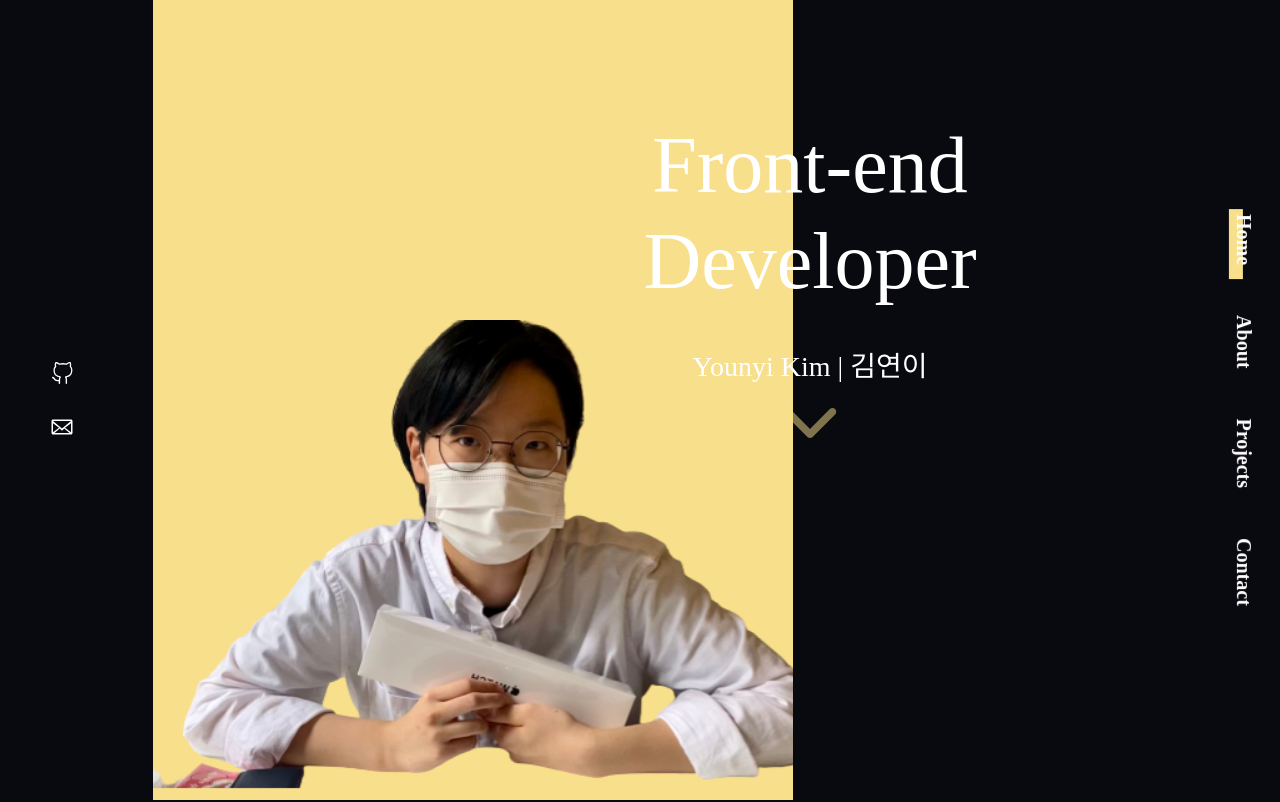
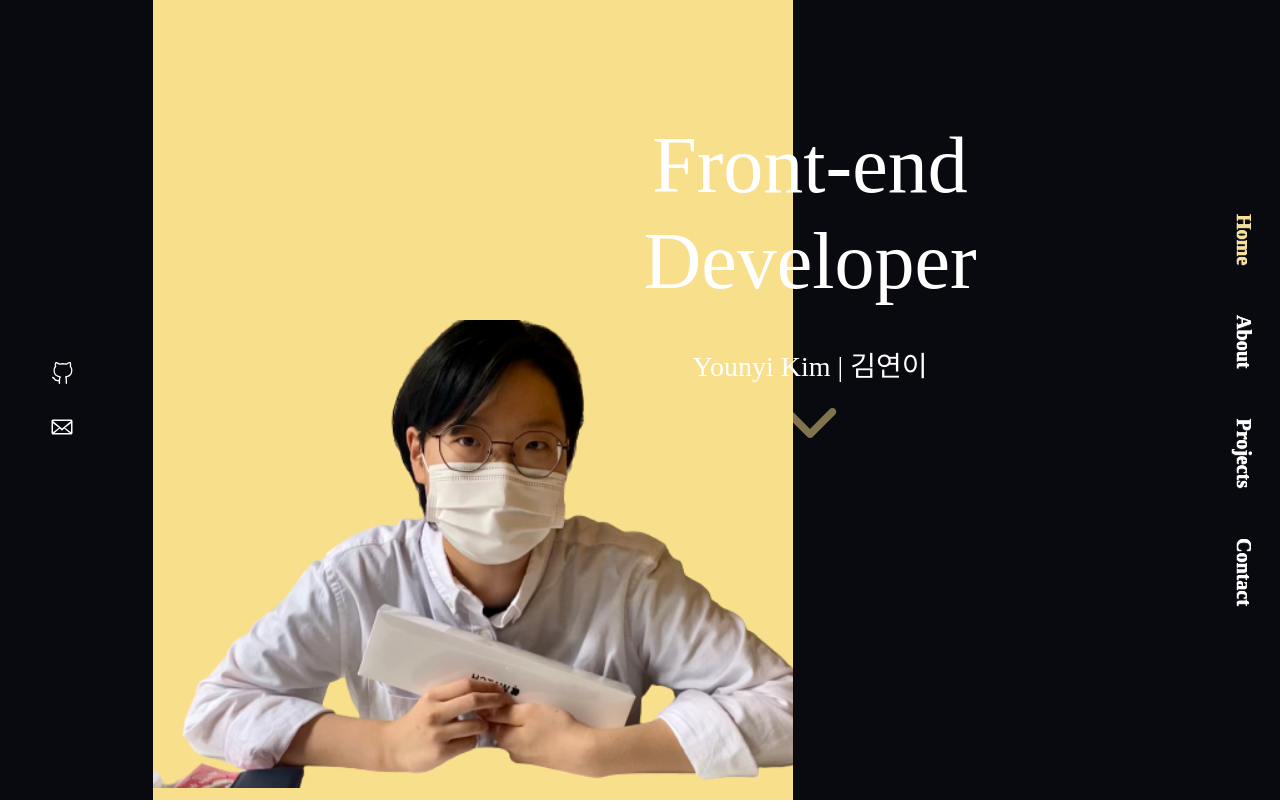
Before and after one commit to younyikim/portfolio, a React (Create React App) app: page / in a window 1280 px wide. Shown: the top 802 px of the page. Built offline with nearby package versions, Linux system fonts and the light colour scheme; a web font is replaced by a local one.

Commit message:
:tada: feat : 스크롤 nav 구현

```diff
--- a/src/App.jsx
+++ b/src/App.jsx
@@ -1,3 +1,4 @@
+import MainPage from 'pages/MainPage';
 import GlobalStyle from 'styles/globalStyle';
 import Router from './router';
 
@@ -5,7 +6,7 @@ function App() {
   return (
     <>
       <GlobalStyle />
-      <Router />
+      <MainPage />
     </>
   );
 }
--- a/src/components/About.jsx
+++ b/src/components/About.jsx
@@ -8,10 +8,13 @@ import { ReactComponent as GitLogo } from 'assets/git.svg';
 import { ReactComponent as JSLogo } from 'assets/js.svg';
 import { ReactComponent as JavaLogo } from 'assets/java.svg';
 import Progress from './Progress';
+import { useRef } from 'react';
 
 const MainBody = () => {
+  const aboutRef = useRef();
+
   return (
-    <StyledWrapper>
+    <StyledWrapper ref={aboutRef}>
       <Fade left>
         <StyledLeft>
           <div>
@@ -80,7 +83,7 @@ const StyledWrapper = styled.section`
   align-items: center;
   justify-content: center;
   width: 100%;
-  height: 100%;
+  height: 100vh;
   background-color: #090910;
 `;
 
--- a/src/components/MainBody.jsx
+++ b/src/components/MainBody.jsx
@@ -5,8 +5,10 @@ import mainImg from 'assets/main_remove.png';
 import { VscGithubAlt } from 'react-icons/vsc';
 import { GoMail } from 'react-icons/go';
 import { IoIosArrowDown } from 'react-icons/io';
+import Nav from './Nav';
 
 const MainBody = () => {
+  const mainRef = useRef();
   const textRef = useRef();
   const bgRef = useRef();
   const textRef2 = useRef();
@@ -25,7 +27,7 @@ const MainBody = () => {
   }, []);
 
   return (
-    <StyledWrapper>
+    <StyledWrapper ref={mainRef}>
       <StyledRightNav>
         <VscGithubAlt size="24" />
         <GoMail size="24" />
@@ -46,6 +48,7 @@ const MainBody = () => {
         <span ref={nameRef}>Younyi Kim | 김연이</span>
         <IoIosArrowDown />
       </StyledDesc>
+      <Nav location={mainRef.current} />
     </StyledWrapper>
   );
 };
@@ -58,7 +61,7 @@ const StyledWrapper = styled.section`
   align-items: center;
   justify-content: center;
   width: 100%;
-  height: 100%;
+  height: 100vh;
 
   & > svg {
     color: white;
--- a/src/components/Nav.jsx
+++ b/src/components/Nav.jsx
@@ -1,35 +1,28 @@
-import { useEffect, useRef } from 'react';
 import styled from 'styled-components';
 
-const Nav = () => {
-  useEffect(() => {}, []);
-
+const Nav = ({ scrollIndex }) => {
   return (
     <StyledWrapper>
       <ul>
         <li>
-          <div>
-            <StyledSelect />
+          <Dot num={1} scrollIndex={scrollIndex}>
             Home
-          </div>
+          </Dot>
         </li>
         <li>
-          <div>
-            {/* <StyledSelect /> */}
+          <Dot num={2} scrollIndex={scrollIndex}>
             About
-          </div>
+          </Dot>
         </li>
         <li>
-          <div>
-            {/* <StyledSelect /> */}
+          <Dot num={3} scrollIndex={scrollIndex}>
             Projects
-          </div>
+          </Dot>
         </li>
         <li>
-          <div>
-            {/* <StyledSelect /> */}
+          <Dot num={4} scrollIndex={scrollIndex}>
             Contact
-          </div>
+          </Dot>
         </li>
       </ul>
     </StyledWrapper>
@@ -66,12 +59,10 @@ const StyledWrapper = styled.nav`
   }
 `;
 
-const StyledSelect = styled.div`
-  position: absolute;
-  top: 1.1rem;
-  left: -0.5rem;
-  height: 1.4rem;
-  width: 70px;
-  background-color: #f8df8b;
-  z-index: -1;
+const Dot = styled.div`
+  display: flex;
+  width: 100%;
+  height: 100%;
+
+  color: ${(props) => (props.scrollIndex === props.num ? '#f8df8b' : 'white')};
 `;
--- a/src/pages/MainPage.jsx
+++ b/src/pages/MainPage.jsx
@@ -2,13 +2,105 @@ import MainBody from 'components/MainBody';
 import About from 'components/About';
 import Nav from 'components/Nav';
 import styled from 'styled-components';
+import { useEffect, useRef, useState } from 'react';
 
 const MainPage = () => {
+  const outerRef = useRef();
+  const [scrollIndex, setScrollIndex] = useState(1);
+
+  useEffect(() => {
+    const wheelHandler = (e) => {
+      e.preventDefault();
+
+      const { deltaY } = e;
+      const { scrollTop } = outerRef.current; // 스크롤 윗쪽 끝부분
+      const pageHeight = window.innerHeight;
+
+      if (deltaY > 0) {
+        // 스크롤 내리는 경우
+        if (scrollTop >= 0 && scrollTop < pageHeight) {
+          //now Page 1
+          console.log('page 1');
+          outerRef.current.scroll({
+            top: pageHeight,
+            left: 0,
+            behavior: 'smooth',
+          });
+          setScrollIndex(2);
+        } else if (scrollTop >= pageHeight && scrollTop < pageHeight * 2) {
+          //now Page 2
+          console.log('page 2');
+          outerRef.current.scroll({
+            top: pageHeight * 2,
+            left: 0,
+            behavior: 'smooth',
+          });
+          setScrollIndex(3);
+        } else if (scrollTop >= pageHeight && scrollTop < pageHeight * 3) {
+          //now Page 3
+          console.log('page 3');
+          outerRef.current.scroll({
+            top: pageHeight * 3,
+            left: 0,
+            behavior: 'smooth',
+          });
+          setScrollIndex(4);
+        }
+      } else {
+        // 스크롤 올리는 경우
+        if (scrollTop >= 0 && scrollTop < pageHeight) {
+          // now Page 1
+          console.log('page 1');
+          outerRef.current.scroll({
+            top: 0,
+            left: 0,
+            behavior: 'smooth',
+          });
+          setScrollIndex(1);
+        } else if (scrollTop >= 0 && scrollTop < pageHeight * 2) {
+          // now Page 2
+          console.log('page 2');
+          outerRef.current.scroll({
+            top: 0,
+            left: 0,
+            behavior: 'smooth',
+          });
+          setScrollIndex(1);
+        } else if (scrollTop >= 0 && scrollTop < pageHeight * 3) {
+          // now Page 3
+          console.log('page 3');
+          outerRef.current.scroll({
+            top: pageHeight,
+            left: 0,
+            behavior: 'smooth',
+          });
+          setScrollIndex(2);
+        } else if (scrollTop >= 0 && scrollTop < pageHeight * 4) {
+          // now Page 4
+          console.log('page 4');
+          outerRef.current.scroll({
+            top: pageHeight * 2,
+            left: 0,
+            behavior: 'smooth',
+          });
+          setScrollIndex(3);
+        }
+      }
+    };
+    const outerRefCurrent = outerRef.current;
+    outerRefCurrent.addEventListener('wheel', wheelHandler);
+    return () => {
+      outerRefCurrent.removeEventListener('wheel', wheelHandler);
+    };
+  }, []);
+
   return (
-    <StyledWrapper>
+    <StyledWrapper ref={outerRef}>
       <MainBody />
       <About />
-      <Nav />
+      <MainBody />
+      <About />
+      <Nav scrollIndex={scrollIndex} />
     </StyledWrapper>
   );
 };
@@ -17,6 +109,11 @@ export default MainPage;
 
 const StyledWrapper = styled.div`
   width: 100%;
-  height: 100%;
+  height: 100vh;
   background-color: #090910;
+  overflow-y: scroll;
+
+  &::-webkit-scrollbar {
+    display: none;
+  }
 `;
```
Also changed, not shown: .eslintrc.js.
